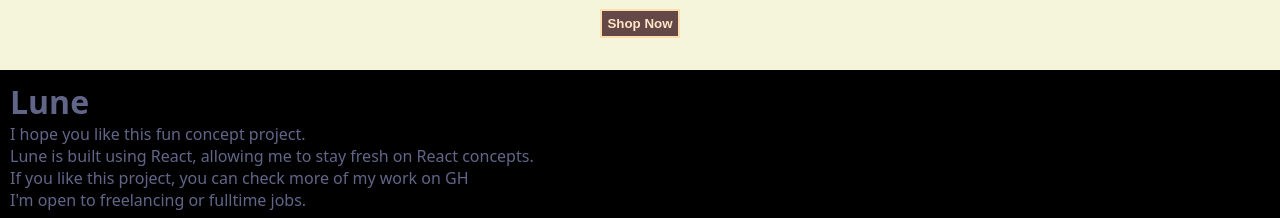
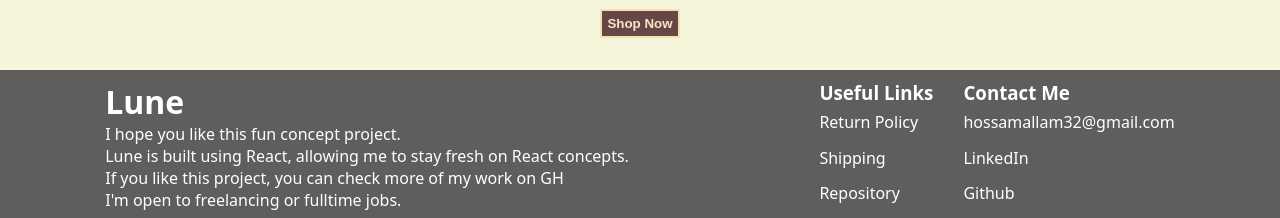
Before and after one commit to Hossam-Allam/online-store, a React (Vite) app: page / in a window 1280 px wide. Shown: the part 707-925 px from the top of the page. Built offline with nearby package versions, Linux system fonts and the light colour scheme.

Commit message:
styling and structuring the footer

```diff
--- a/src/App.css
+++ b/src/App.css
@@ -1,3 +1,15 @@
+.app {
+  display: flex;
+  flex-direction: column;
+  min-height: 100%;
+  /* Changed from 100vh */
+  flex: 1;
+}
+
+.main {
+  flex: 1;
+}
+
 /*Header*/
 .header {
   display: flex;
@@ -105,10 +117,29 @@ svg:hover {
 /*Footer*/
 
 .footer {
-  color: #616689;
-  background-color: rgb(0, 0, 0);
+  color: white;
+  background-color: rgb(96, 93, 93);
+  display: flex;
+  flex-direction: row;
+  justify-content: space-around;
+  padding: 10px;
+  width: 100%;
 }
 
-.left-footer {
-  padding: 10px;
+.right-footer {
+  display: flex;
+  flex-direction: row;
+  gap: 30px;
 }
+
+.useful-links,
+.contact {
+  display: flex;
+  flex-direction: column;
+}
+
+.footer-links {
+  display: flex;
+  flex-direction: column;
+  align-items: flex-start;
+}
--- a/src/App.jsx
+++ b/src/App.jsx
@@ -7,11 +7,11 @@ import Footer from './components/Footer'
 function App() {
 
   return (
-    <>
+    <div className="app">
       <Header />
       <Home />
       <Footer />
-    </>
+    </div>
   )
 }
 
--- a/src/components/Footer.jsx
+++ b/src/components/Footer.jsx
@@ -1,5 +1,6 @@
 function Footer() {
     return (
+        <>
             <div className="footer">
                 <div className="left-footer">
                     <h1>Lune</h1>
@@ -8,7 +9,26 @@ function Footer() {
                     <p>If you like this project, you can check more of my work on GH</p>
                     <p>I'm open to freelancing or fulltime jobs.</p>
                 </div>
+                <div className="right-footer">
+                    <div className="useful-links">
+                        <h3 className="h-links">Useful Links</h3>
+                        <ul className="footer-links">
+                            <li>Return Policy</li>
+                            <li>Shipping</li>
+                            <li>Repository</li>
+                        </ul>
                     </div>
+                    <div className="contact">
+                        <h3 className="h-links">Contact Me</h3>
+                        <ul className="footer-links">
+                            <li>hossamallam32@gmail.com</li>
+                            <li>LinkedIn</li>
+                            <li>Github</li>
+                        </ul>
+                    </div>
+                </div>
+            </div>
+        </>
     )
 }
 
--- a/src/components/Home.jsx
+++ b/src/components/Home.jsx
@@ -2,7 +2,7 @@ import penguin from "../assets/penguin.jpeg"
 function Home() {
 
     return (
-        <>
+        <div className="main">
             <div className="home-content">
                 <div className="mission">
                     <h2>Our Mission</h2>
@@ -14,7 +14,7 @@ function Home() {
                 <img src={penguin} alt="aura penguin" className="penguins" />
             </div>
             <div><button className="shop-btn">Shop Now</button></div>
-        </>
+        </div>
     )
 }
 
--- a/src/index.css
+++ b/src/index.css
@@ -10,9 +10,21 @@
   box-sizing: border-box;
 }
 
-:root,
 html,
 body {
   height: 100%;
+  margin: 0;
+  padding: 0;
+}
+
+body {
   background-color: beige;
+  display: flex;
+  flex-direction: column;
 }
+
+#root {
+  flex: 1;
+  display: flex;
+  flex-direction: column;
+}
```
Lines whose indentation alone changed are shown as unchanged.
